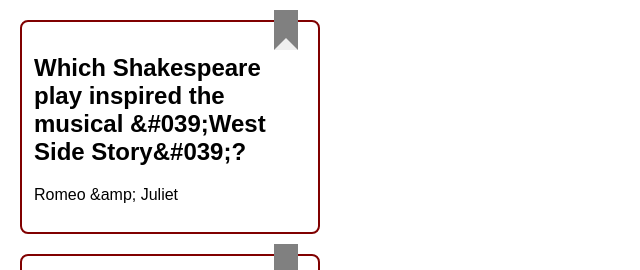
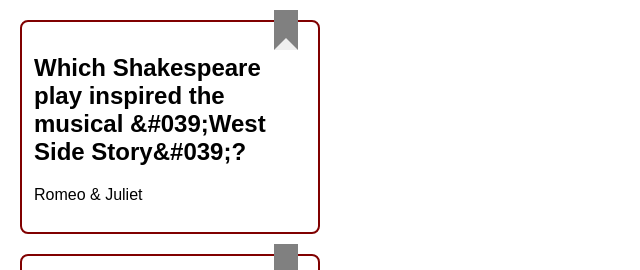
Before and after one commit to anniviz/react-playground-hh-web-21-3, a React (Vite) app: page / in a window 1280 px wide. Shown: the top 270 px of the page, without its empty margins (0-640 px from the left). Built offline with nearby package versions, Linux system fonts and the light colour scheme.

Commit message:
Add uuids to data array

```diff
--- a/src/App.jsx
+++ b/src/App.jsx
@@ -1,13 +1,19 @@
 import * as React from 'react'
 import Card from './Card'
 import cardData from './questen-data.json'
+import { v4 as uuidv4 } from 'uuid'
 
 export default () => {
+  const cardDataWithIDs = cardData.map(data => ({
+    ...data,
+    id: uuidv4(),
+  }))
+  console.log(cardDataWithIDs)
   return (
     <div>
-      {cardData.map(element => {
-        const { question, correct_answer } = element
-        return <Card title={question} text={correct_answer}></Card>
+      {cardDataWithIDs.map(element => {
+        const { question, correct_answer, id } = element
+        return <Card key={id} title={question} text={correct_answer}></Card>
       })}
     </div>
   )
--- a/src/questen-data.json
+++ b/src/questen-data.json
@@ -4,7 +4,7 @@
     "type": "multiple",
     "difficulty": "easy",
     "question": "Which Shakespeare play inspired the musical &#039;West Side Story&#039;?",
-    "correct_answer": "Romeo &amp; Juliet",
+    "correct_answer": "Romeo & Juliet",
     "incorrect_answers": ["Hamlet", "Macbeth", "Othello"]
   },
   {
```
